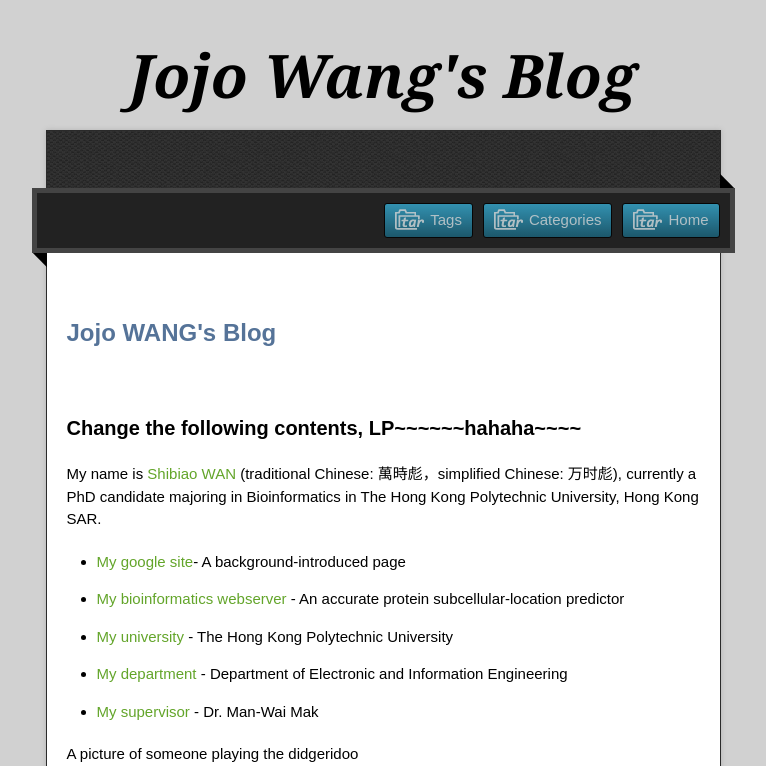
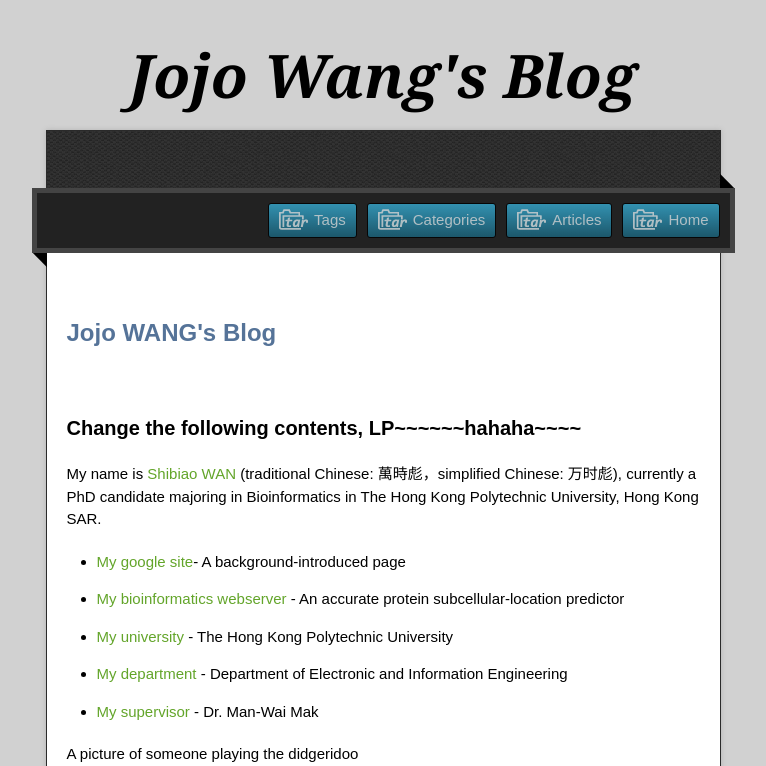
Before and after one commit to jojowang17/jekyll_demo, a Jekyll site: the page built from index.html, in a window 1280 px wide, cut to the strip 0-766 px from the top of the page. Shown: the whole strip, without its empty margins (257-1023 px from the left). Built offline with Jekyll 4.4.1, drawn with Linux system fonts in a browser that asks for light colours; nearby versions of some CDN libraries.

Commit message:
Update default.html

```diff
--- a/_layouts/default.html
+++ b/_layouts/default.html
@@ -30,6 +30,7 @@
         <div class="download-bar">
         <div class="inner">
         <a href="{{ site.url }}/" class="download-button tar"><span>Home</span></a>
+        <a href="{{ site.url }}/_posts/" class="download-button tar"><span>Articles</span></a>
         <a href="{{ site.url }}/categories/" class="download-button tar"><span>Categories</span></a>
         <a href="{{ site.url }}/tags/" class="download-button tar"><span>Tags</span></a>
         </div>
```
